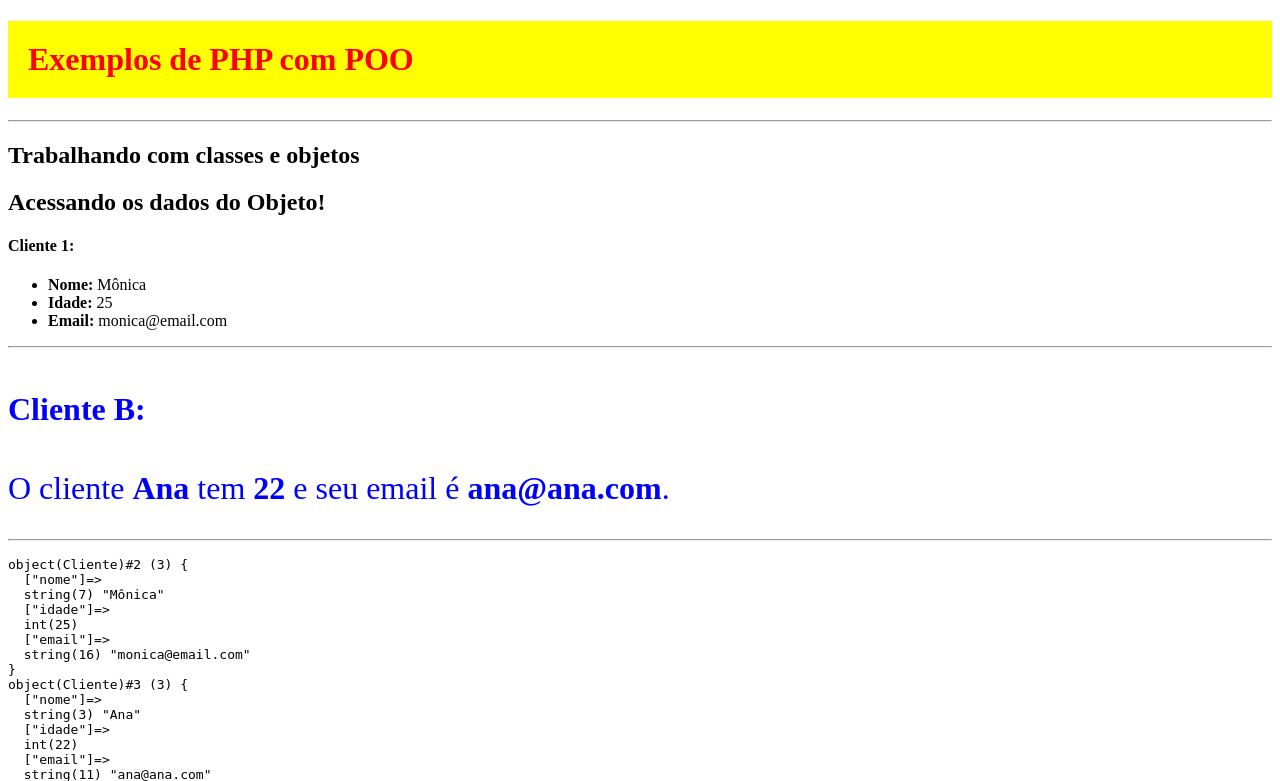
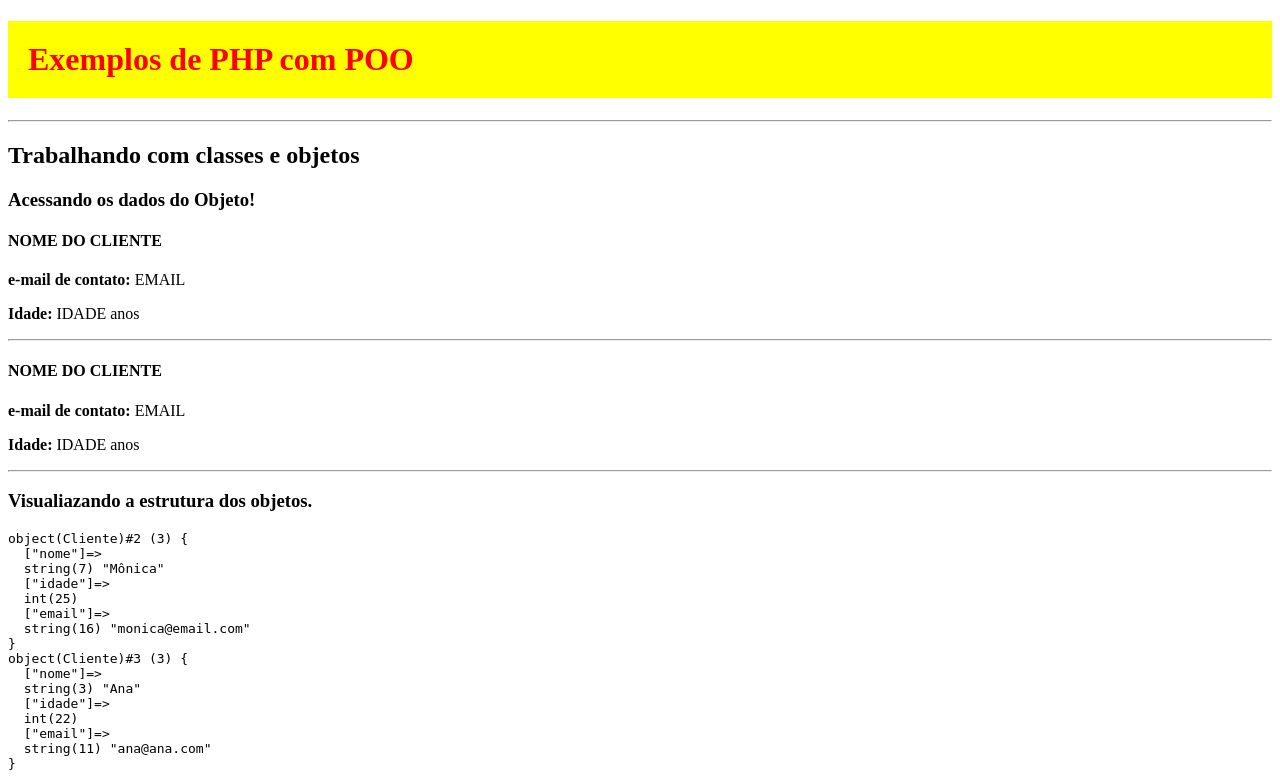
Before and after one commit to Victorjbs97/poo-exemplos, a PHP site: page / in a window 1280 px wide. Shown: the top 781 px of the page. Run offline with PHP 8.4, Linux system fonts and the light colour scheme.

Commit message:
Chamando metodo do cliente

```diff
--- a/index.php
+++ b/index.php
@@ -23,19 +23,14 @@
     <h1 style="display:flex;color:red;background-color:yellow;font-size:2em; padding:20px; gap:20px">Exemplos de PHP com POO</h1>
     <hr>
     <h2>Trabalhando com classes e objetos</h2>
-    <h2>Acessando os dados do Objeto!</h2>
-    <h4>Cliente 1:</h4>
-    <ul>
-        <li><strong>Nome: </strong><?=$cliente1->nome?></li>
-        <li><strong>Idade: </strong><?=$cliente1->idade?></li>
-        <li><strong>Email: </strong><?=$cliente1->email?></li>
-    </ul>
+    <h3>Acessando os dados do Objeto!</h3>
+    <?=$cliente1->mostrarDados()?>
     <hr>
-    <section style="color:blue; font-size:2em">
-        <h4>Cliente B:</h4>
-        <p>O cliente <b><?=$cliente2->nome?></b> tem <b><?=$cliente2->idade?></b> e seu email é <b><?=$cliente2->email?></b>.</p>
-        <hr>
-    </section>
+    <?=$cliente2->mostrarDados()?>
+
+
+    <hr>
+    <h3>Visualiazando a estrutura dos objetos.</h3>
     <pre><?=var_dump($cliente1,$cliente2)?></pre>
 </body>
 </html>
```
